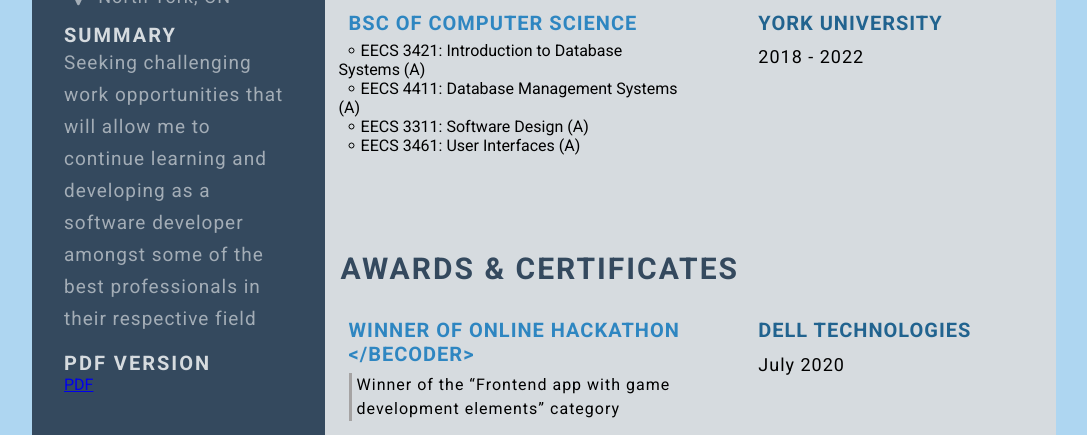
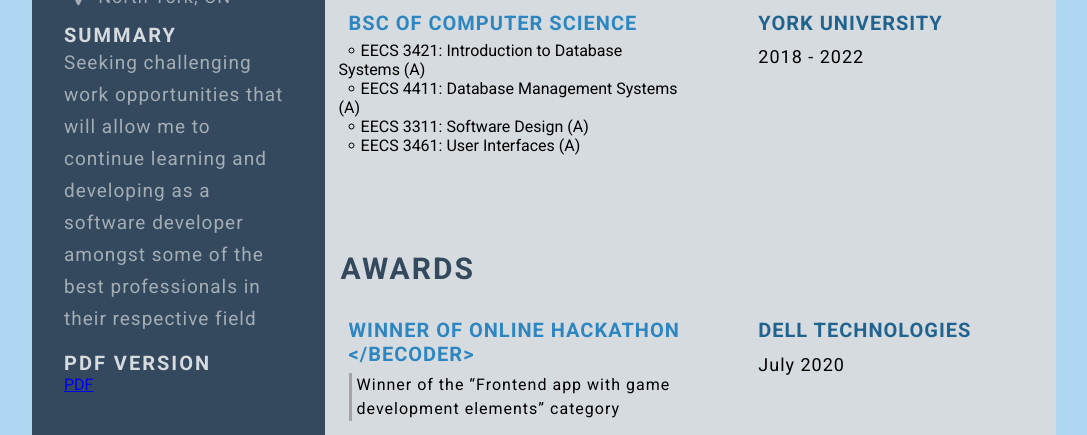
Before and after one commit to dizmar/Resume, a plain HTML site: page index.html in a window 1280 px wide. Shown: the part 365-800 px from the top of the page, without its empty margins (96-1183 px from the left). Drawn offline with Linux system fonts and the light colour scheme.

Commit message:
Update index.html

```diff
--- a/index.html
+++ b/index.html
@@ -97,7 +97,7 @@
 
                 <!--Awards-->
                 <section class="awards-gap">
-                    <div class="right-title">Awards & Certificates</div>
+                    <div class="right-title">Awards</div>
                     <div class="awards-contents">
                         <div class="label-desc">
                             <p class="awards-name">Winner of Online Hackathon &#60;/beCoder&#62;</p>
```
